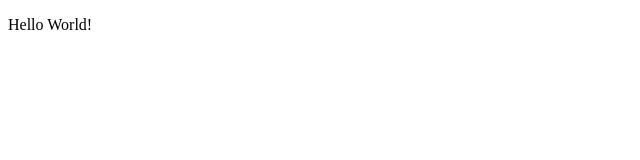
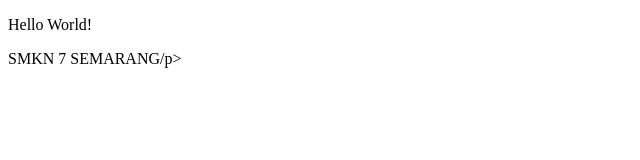
Before and after one commit to AuliaSyahidaRahmasyah/ada-weh, a plain HTML site: page index.html in a window 1280 px wide. Shown: the whole page, without its empty margins (0-640 px from the left). Drawn offline with Linux system fonts and the light colour scheme.

Commit message:
menambahkan tag p lagi

```diff
--- a/index.html
+++ b/index.html
@@ -8,5 +8,6 @@
 </head>
 <body>
     <p>Hello World!</p>
+    <p>SMKN 7 SEMARANG/p>
 </body>
 </html>
```
